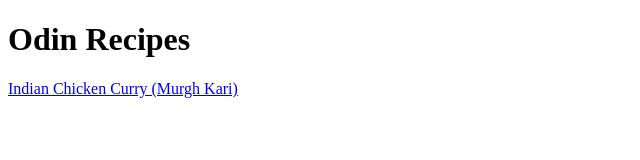
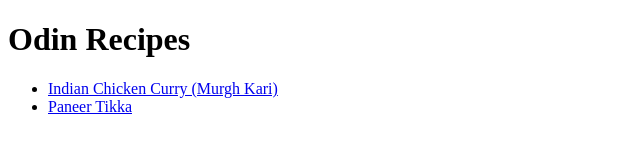
Before and after one commit to Udayan-Singh/odin-recipes, a plain HTML site: page index.html in a window 1280 px wide. Shown: the whole page, without its empty margins (0-640 px from the left). Drawn offline with Linux system fonts and the light colour scheme.

Commit message:
Link paneer-tikka.html to index.html

```diff
--- a/index.html
+++ b/index.html
@@ -9,7 +9,9 @@
 <body>
 
     <h1>Odin Recipes</h1>
-    <a href="recipes/chicken-curry.html">Indian Chicken Curry (Murgh Kari)</a>
-
+    <ul>
+        <li><a href="recipes/chicken-curry.html">Indian Chicken Curry (Murgh Kari)</a></li>
+        <li><a href="recipes/paneer-tikka.html">Paneer Tikka</a></li>
+    </ul>
 </body>
 </html>
```
